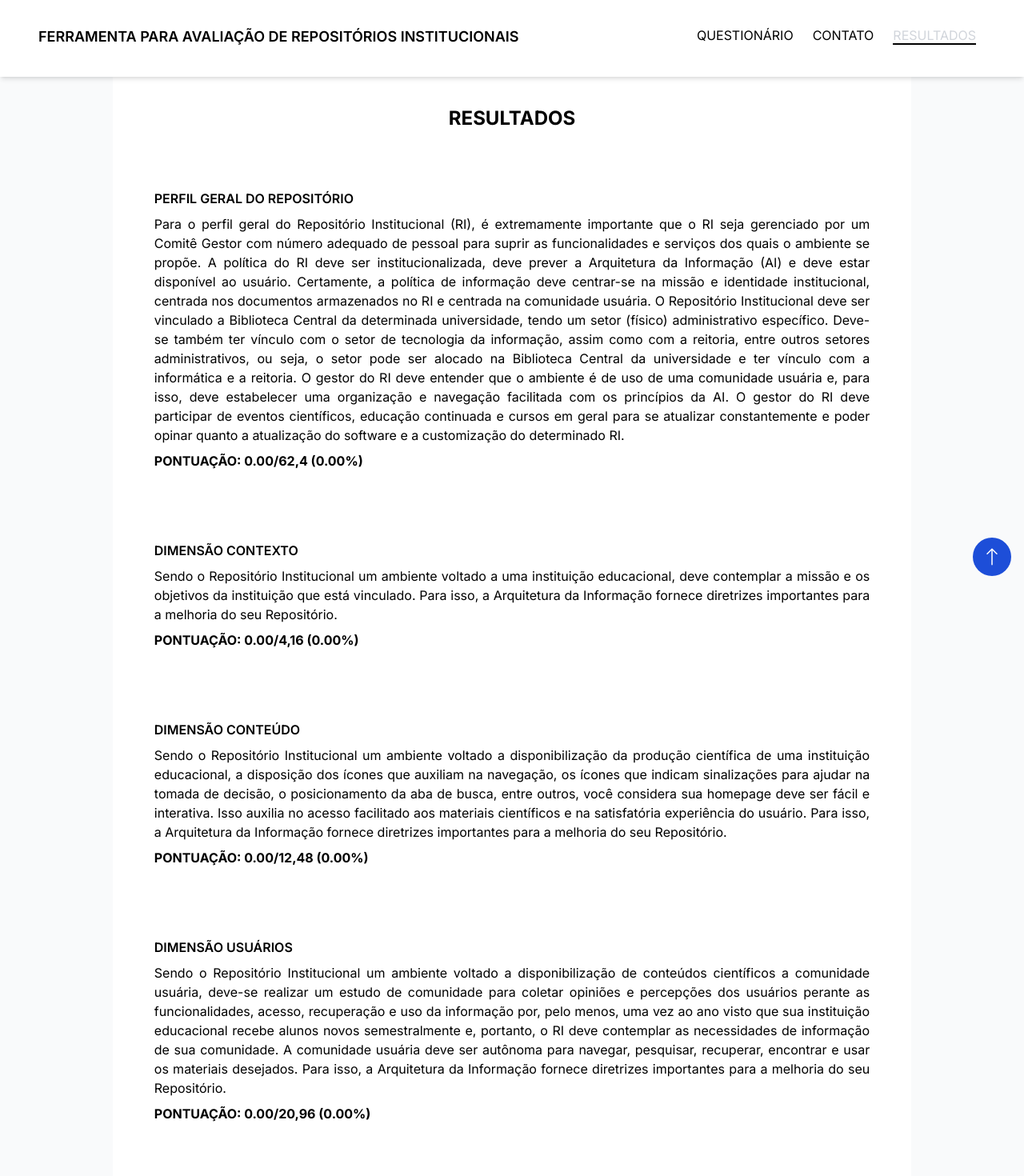
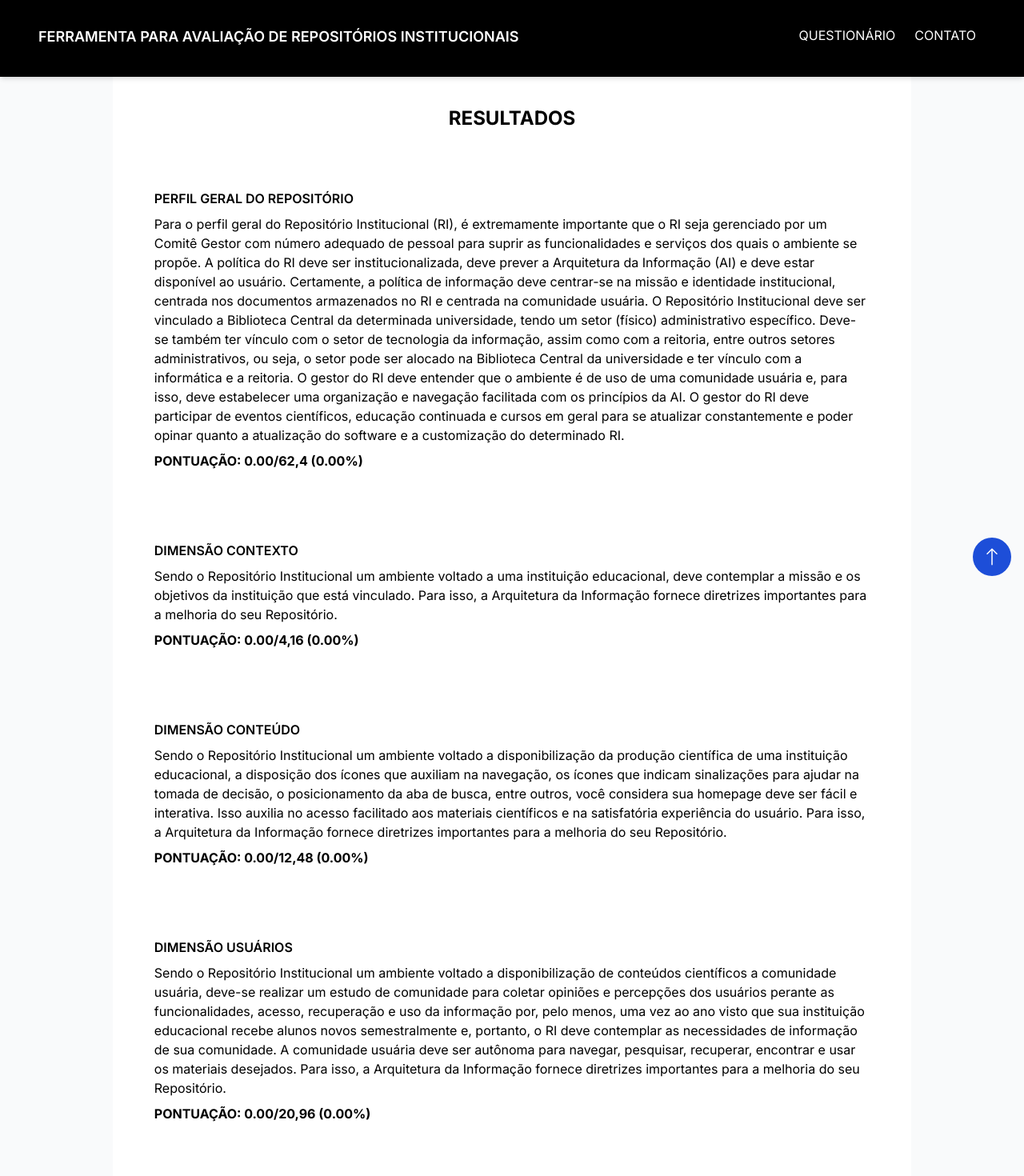
Before and after one commit to Kennedi1313/questionario, a Next.js app: page /result in a window 1280 px wide. Shown: the top 1470 px of the page at 80% size. Built offline with nearby package versions, Linux system fonts and the light colour scheme.

Commit message:
fixing layout

```diff
--- a/app/layout.tsx
+++ b/app/layout.tsx
@@ -25,6 +25,8 @@ export default function RootLayout({
   if (typeof window !== 'undefined') {
     if(localStorage.getItem('pontGeral') != null && isResultEmpty) {
       setIsResultEmpty(false);
+    } else if (localStorage.getItem('pontGeral') == null && !isResultEmpty) {
+      setIsResultEmpty(true);
     }
   }
 
@@ -46,13 +48,13 @@ export default function RootLayout({
     <html lang="en" className='min-h-screen'>
       <body className={inter.className}>
         <button id="toggle-button"
-            className="fixed right-0 top-2 w-12 h-14 block md:hidden z-[100]"
+            className="fixed right-0 top-2 w-12 h-14 block md:hidden z-[100] text-white"
             onClick={toggleMenu}>
             <FaBars id='bar-icon' className="w-6 h-8"></FaBars>
             <FaTimes id='times-icon' className="w-6 h-8 hidden"></FaTimes>
         </button>
 
-        <div className='fixed top-0 z-50 w-full bg-white shadow-md h-24'>
+        <div className='fixed top-0 z-50 w-full bg-black text-white shadow-md h-24'>
               <p className="font-semibold text-lg uppercase p-4 md:mt-4 md:ml-8" >
                 Ferramenta para avaliação de Repositórios Institucionais
               </p>
@@ -61,7 +63,7 @@ export default function RootLayout({
         <div id='menu' className="fixed hidden top-0 left-0 shadow-sm
             md:top-0 md:block md:w-full z-50">
               <div className="top-0 right-0 h-screen fixed w-[50%] md:w-full md:h-14 md:justify-end
-                z-50 flex flex-col md:flex-row bg-white md:bg-transparent px-5 pt-20 md:pt-8 md:mr-8 gap-2">
+                z-50 flex flex-col md:flex-row bg-black text-white md:bg-transparent px-5 pt-20 md:pt-8 md:mr-8 gap-2">
                 <Link href='/' className='px-2'>
                   <span className={pathname == "/" ? "border-b-2 border-solid border-black" : ""}>
                     QUESTIONÁRIO
@@ -74,7 +76,7 @@ export default function RootLayout({
                 </Link>
                 <Link href={ isResultEmpty ? '#' : '/result'}
                   className={
-                    isResultEmpty ? 'px-2 text-gray-300' : 'px-2'
+                    isResultEmpty ? 'hidden' : 'px-2'
                   } >
                   <span
                     className={
--- a/app/page.tsx
+++ b/app/page.tsx
@@ -95,23 +95,23 @@ export default function Home() {
         {/* "handleSubmit" will validate your inputs before invoking "onSubmit" */}
         <div className='flex flex-col mb-10 md:mb-28 bg-white pt-20 md:px-5 p-4'>
           <div className='flex flex-col md:flex-row w-full rounded-md p-2 md:p-8'>
-            <p className='font-semibold text-2xl'>
+            <p className='font-semibold text-2xl leading-[1.875rem]'>
               Seja bem-vindo a “Ferramenta de Avaliação de Repositórios Institucionais”, baseada nos princípios da Arquitetura da Informação (AI).
             </p>
           </div>
           <div className='w-full p-2 md:px-8 md:py-5 gap-2 '>
-            <p className='text-justify'>
+            <p className='text-left'>
               A AI surge em meados da década de 1970 com as pesquisas nos laboratórios da International Business Machines Corporation (IBM) e posteriormente nos laboratórios da Xerox Palo Alto Research Center (PARC) sendo, de início, voltada a organização de recursos computacionais e sua terminologia ainda não era “Arquitetura da Informação”. Richard Saul Wurman, considerado como o criador da Arquitetura da Informação, menciona o termo Information Architecture (Arquitetura da Informação) pela primeira vez no final dos anos 1970. Wurman considera que, devido à explosão de dados, era necessário entregar o produto ‘informação’ como algo compreensível e claro, facilitando a vida das pessoas que utilizam essa informação e, por isso, a necessidade de estruturar/arquitetar melhor a informação.
             </p>
           </div>
           <div className='w-full p-2 md:px-8 md:py-5 gap-2'>
-            <p className='text-justify'>
+            <p className='text-left'>
               Com o surgimento e posterior consolidação da internet nos anos 1990 e da web no final da década de 1990, a AI apresenta-se como alternativa para a compreensão do projeto, desenho, formas de estruturação e customização de ambientes web e além da web, tendo Louis Rosenfeld (historiador, bibliotecário e arquiteto da informação), Peter Morville (bibliotecário e arquiteto da informação) e, posteriormente, Jorge Arango (arquiteto da informação) como autores base que consolidaram esse estudo nos livros Information Architecture for the world wide web (1º, 2º e 3º edições) e Information Architecture for the web and beyond (4º edição).
             </p>
           </div>
           <div className='flex flex-col md:flex-row w-full p-2 md:pb-5 md:pt-5 md:pl-8 gap-2 '>
 
-            <p className='text-justify md:w-1/2'>
+            <p className='text-left md:w-1/2'>
               A AI envolve as dimensões contexto, conteúdo e usuário assim como os tesauros, vocabulários controlados, metadados e os sistemas de organização, rotulagem, navegação e busca. Desse modo, no contexto dos Repositórios Institucionais, os princípios da Arquitetura da Informação contribuem para uma melhor estruturação da informação, dos ícones, da organização da interface, da interrelação com a identidade institucional, da disposição do conteúdo e, principalmente, da melhoria da experiência de uso da comunidade usuária. Para isso, convido você a avaliar seu Repositório Institucional com a ferramenta específica voltada a AI. Ao final, a ferramenta disponibilizará uma nota final da análise realizada, assim como diretrizes gerais para possíveis melhorias para seu Repositório!
             </p>
 
--- a/app/result/page.tsx
+++ b/app/result/page.tsx
@@ -37,7 +37,7 @@ export default function Result() {
             <h1 className="flex justify-center mb-4 font-bold text-2xl">RESULTADOS</h1>
             <div className="flex flex-col w-full rounded-md p-2 md:p-8 gap-2">
                 <h1 className="font-semibold">PERFIL GERAL DO REPOSITÓRIO</h1>
-                <p className="text-justify">Para o perfil geral do Repositório Institucional (RI), é extremamente importante que o RI seja gerenciado por um Comitê Gestor com número adequado de pessoal para suprir as funcionalidades e serviços dos quais o ambiente se propõe. A política do RI deve ser institucionalizada, deve prever a Arquitetura da Informação (AI) e deve estar disponível ao usuário. Certamente, a política de informação deve centrar-se na missão e identidade institucional, centrada nos documentos armazenados no RI e centrada na comunidade usuária.
+                <p className="text-left">Para o perfil geral do Repositório Institucional (RI), é extremamente importante que o RI seja gerenciado por um Comitê Gestor com número adequado de pessoal para suprir as funcionalidades e serviços dos quais o ambiente se propõe. A política do RI deve ser institucionalizada, deve prever a Arquitetura da Informação (AI) e deve estar disponível ao usuário. Certamente, a política de informação deve centrar-se na missão e identidade institucional, centrada nos documentos armazenados no RI e centrada na comunidade usuária.
                 O Repositório Institucional deve ser vinculado a Biblioteca Central da determinada universidade, tendo um setor (físico) administrativo específico. Deve-se também ter vínculo com o setor de tecnologia da informação, assim como com a reitoria, entre outros setores administrativos, ou seja, o setor pode ser alocado na Biblioteca Central da universidade e ter vínculo com a informática e a reitoria. O gestor do RI deve entender que o ambiente é de uso de uma comunidade usuária e, para isso, deve estabelecer uma organização e navegação facilitada com os princípios da AI.
                 O gestor do RI deve participar de eventos científicos, educação continuada e cursos em geral para se atualizar constantemente e poder opinar quanto a atualização do software e a customização do determinado RI.
                 </p>
@@ -45,19 +45,19 @@ export default function Result() {
             </div>
             <div className="flex flex-col w-full rounded-md p-2 md:p-8 gap-2">
                 <h1 className="font-semibold">DIMENSÃO CONTEXTO</h1>
-                <p className="text-justify">Sendo o Repositório Institucional um ambiente voltado a uma instituição educacional, deve contemplar a missão e os objetivos da instituição que está vinculado. Para isso, a Arquitetura da Informação fornece diretrizes importantes para a melhoria do seu Repositório.
+                <p className="text-left">Sendo o Repositório Institucional um ambiente voltado a uma instituição educacional, deve contemplar a missão e os objetivos da instituição que está vinculado. Para isso, a Arquitetura da Informação fornece diretrizes importantes para a melhoria do seu Repositório.
                 </p>
                 <p className="font-bold">PONTUAÇÃO: {pontContexto.toFixed(2)}/4,16 ({((pontContexto/4.16)*100).toFixed(2)}%)</p>
             </div>
             <div className="flex flex-col w-full rounded-md p-2 md:p-8 gap-2">
                 <h1 className="font-semibold">DIMENSÃO CONTEÚDO</h1>
-                <p className="text-justify">Sendo o Repositório Institucional um ambiente voltado a disponibilização da produção científica de uma instituição educacional, a disposição dos ícones que auxiliam na navegação, os ícones que indicam sinalizações para ajudar na tomada de decisão, o posicionamento da aba de busca, entre outros, você considera sua homepage deve ser fácil e interativa. Isso auxilia no acesso facilitado aos materiais científicos e na satisfatória experiência do usuário. Para isso, a Arquitetura da Informação fornece diretrizes importantes para a melhoria do seu Repositório.
+                <p className="text-left">Sendo o Repositório Institucional um ambiente voltado a disponibilização da produção científica de uma instituição educacional, a disposição dos ícones que auxiliam na navegação, os ícones que indicam sinalizações para ajudar na tomada de decisão, o posicionamento da aba de busca, entre outros, você considera sua homepage deve ser fácil e interativa. Isso auxilia no acesso facilitado aos materiais científicos e na satisfatória experiência do usuário. Para isso, a Arquitetura da Informação fornece diretrizes importantes para a melhoria do seu Repositório.
                 </p>
                 <p className="font-bold">PONTUAÇÃO: {pontConteudo.toFixed(2)}/12,48 ({((pontConteudo/12.48)*100).toFixed(2)}%)</p>
             </div>
             <div className="flex flex-col w-full rounded-md p-2 md:p-8 gap-2">
                 <h1 className="font-semibold">DIMENSÃO USUÁRIOS</h1>
-                <p className="text-justify">Sendo o Repositório Institucional um ambiente voltado a disponibilização de conteúdos científicos a comunidade usuária, deve-se realizar um estudo de comunidade para coletar opiniões e percepções dos usuários perante as funcionalidades, acesso, recuperação e uso da informação por, pelo menos, uma vez ao ano visto que sua instituição educacional recebe alunos novos semestralmente e, portanto, o RI deve contemplar as necessidades de informação de sua comunidade. A comunidade usuária deve ser autônoma para navegar, pesquisar, recuperar, encontrar e usar os materiais desejados. Para isso, a Arquitetura da Informação fornece diretrizes importantes para a melhoria do seu Repositório.
+                <p className="text-left">Sendo o Repositório Institucional um ambiente voltado a disponibilização de conteúdos científicos a comunidade usuária, deve-se realizar um estudo de comunidade para coletar opiniões e percepções dos usuários perante as funcionalidades, acesso, recuperação e uso da informação por, pelo menos, uma vez ao ano visto que sua instituição educacional recebe alunos novos semestralmente e, portanto, o RI deve contemplar as necessidades de informação de sua comunidade. A comunidade usuária deve ser autônoma para navegar, pesquisar, recuperar, encontrar e usar os materiais desejados. Para isso, a Arquitetura da Informação fornece diretrizes importantes para a melhoria do seu Repositório.
                 </p>
                 <p className="font-bold">PONTUAÇÃO: {pontUsuario.toFixed(2)}/20,96 ({((pontUsuario/20.96)*100).toFixed(2)}%)</p>
             </div>
```
